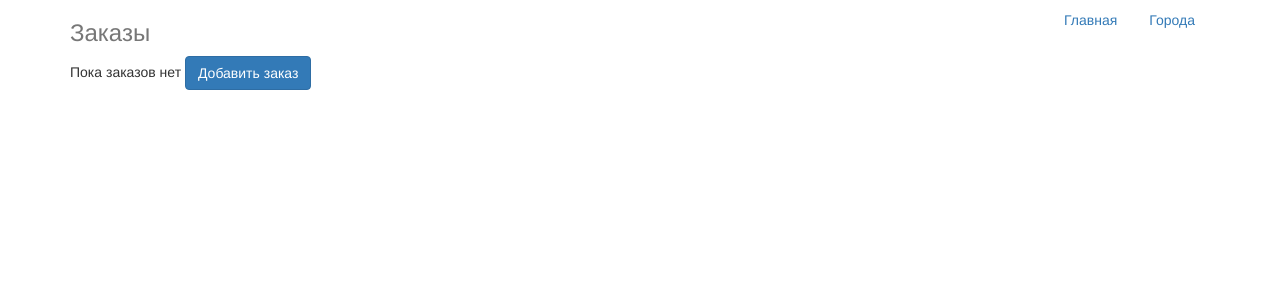
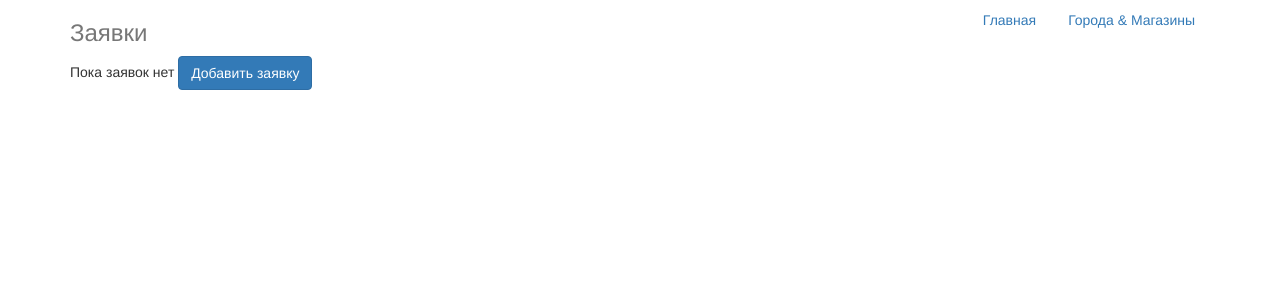
Before and after one commit to Illuzzion/dj1, a Django app: page /orders/ in a window 1280 px wide. Shown: the top 300 px of the page. Run offline with Django 3.2, Linux system fonts and the light colour scheme; data that the repository does not hold is empty; some libraries are stand-ins or nearby versions.

Commit message:
need shop list

```diff
--- a/orders/views.py
+++ b/orders/views.py
@@ -14,7 +14,6 @@ class OrderIndexView(generic.ListView):
 
 class OrderCreateView(generic.CreateView):
     form_class = OrderCreateForm
-    model = Order
     template_name = 'orders/new_order.html'
 
     def get_success_url(self):
--- a/templates/orders/base.html
+++ b/templates/orders/base.html
@@ -12,10 +12,10 @@
         <nav>
             <ul class="nav nav-pills pull-right">
                 <li><a href="{% url 'orders:index' %}">Главная</a></li>
-                <li><a href="{% url 'orders:city_list' %}">Города</a></li>
+                <li><a href="{% url 'orders:city_list' %}">Города & Магазины</a></li>
             </ul>
         </nav>
-        <h3 class="text-muted">Заказы</h3>
+        <h3 class="text-muted">Заявки</h3>
     </div>
 
     {% block body_block %}
--- a/templates/orders/index.html
+++ b/templates/orders/index.html
@@ -6,16 +6,16 @@
 
 {% block body_block %}
     {% if order_list %}
-        <h2>Последние заказы</h2>
+        <h2>Все заявки</h2>
 
         <div class="list-group">
             {% for order in order_list %}
-                <a href="{% url 'orders:order_details' order.id %}" class="list-group-item">Заказ №{{ order.id }} от
+                <a href="{% url 'orders:order_details' order.id %}" class="list-group-item">Заявка №{{ order.id }} от
                     {{ order.date|date:'d.m.Y' }}</a>
             {% endfor %}
         </div>
     {% else %}
-        Пока заказов нет
+        Пока заявок нет
     {% endif %}
-    <a href="{% url 'orders:new_order' %}" class="btn btn-primary">Добавить заказ</a>
+    <a href="{% url 'orders:new_order' %}" class="btn btn-primary">Добавить заявку</a>
 {% endblock %}
--- a/templates/orders/new_order.html
+++ b/templates/orders/new_order.html
@@ -7,6 +7,7 @@
     <form method="POST">
         {% csrf_token %}
         {{ form }}
-        <button type="submit" class="btn btn-primary">Добавить новый заказ</button>
+        <button type="submit" class="btn btn-primary">Добавить новую заявку</button>
     </form>
+    <a href="{% url 'orders:index' %}" class="btn">Я передумал</a>
 {% endblock %}
```
Also changed, not shown: templates/orders/order_details.html (+6 -4 lines).
